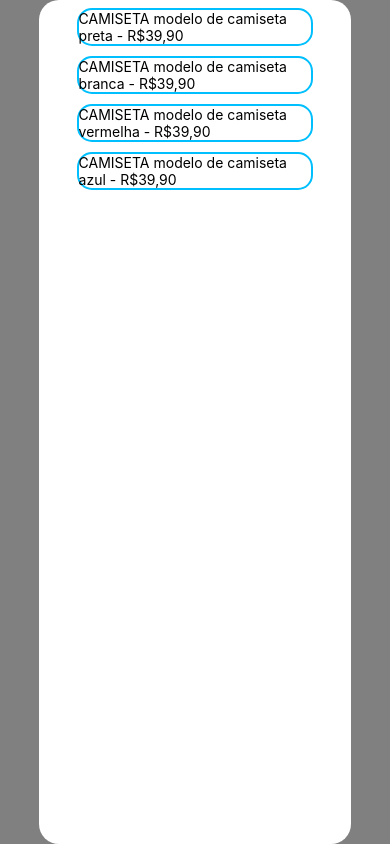
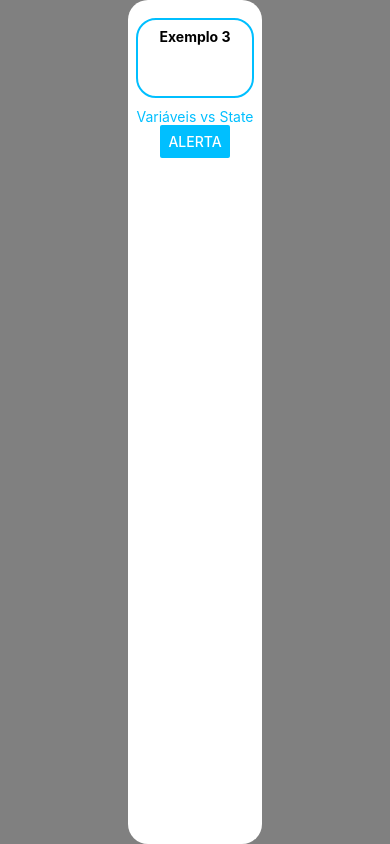
Before and after one commit to EmilyDuran/aula-introducao-expo, a React Native app: screen / in a window 390 px wide. Built offline with nearby package versions, Linux system fonts and the light colour scheme; grey boxes are pictures that could not be loaded; what react-native-responsive-fontsize would draw is missing.

Commit message:
atividade2

```diff
--- a/App.js
+++ b/App.js
@@ -2,14 +2,15 @@ import { StatusBar } from 'expo-status-bar';
 import { StyleSheet, Text, View } from 'react-native';
 
 import Constants from 'expo-constants';
-import Atividade from './src/atividade/atividade-02';
+import Atividade2 from './src/atividade/atividade-2';
+import Exemplo3 from './src/exemplos/ex-03';
 
 
 export default function App() {
   return (
     <View style={styles.container}>
-      <Atividade/>
-      <StatusBar style="auto" />
+      <Exemplo3/>
+      <StatusBar style="light" />
     </View>
   );
 }
--- /dev/null
+++ b/src/atividade/atividade-2/card/index.js
@@ -0,0 +1,20 @@
+import { View, Text, Image } from 'react-native';
+
+import styles from './styles';
+
+function Card({ titulo, children, img, valor }) {
+    return (
+        <View style={styles.container}>
+            <View>
+                <Image source={img} style={styles.imagem} />
+            </View>
+            <View style={styles.containerTxt}>
+                <Text style={styles.titulo}>{titulo}</Text>
+                <Text style={styles.texto}>{children}</Text>
+                <Text style={styles.titulo}>{`R$ ${valor}`}</Text>
+            </View>
+        </View>
+    );
+}
+
+export default Card;
--- /dev/null
+++ b/src/atividade/atividade-2/card/styles.js
@@ -0,0 +1,39 @@
+import { StyleSheet } from 'react-native';
+import { RFPercentage } from 'react-native-responsive-fontsize';
+
+const styles = StyleSheet.create({
+    container: {
+        flexDirection: 'row',
+        backgroundColor: '#fafafa',
+        borderWidth: RFPercentage(0.6),
+        width: '95%',
+        padding: 8,
+        alignItems: 'center',
+        borderRadius: 20,
+        marginBottom: RFPercentage(1),
+    },
+    containerTxt: {
+        flexDirection: 'column',
+        width: '70%',
+        paddingLeft: RFPercentage(1),
+    },
+    titulo: {
+        fontSize: RFPercentage(2.5),
+        color: '#121212',
+        fontWeight: 'bold',
+        marginBottom: RFPercentage(1),
+    },
+    texto: {
+        fontSize: RFPercentage(2.2),
+        flexWrap: 'wrap',
+        color: '#121212',
+    },
+    imagem: {
+        height: RFPercentage(10),
+        width: RFPercentage(10),
+        // width: '80%',
+        resizeMode: 'contain',
+    },
+});
+
+export default styles;
--- /dev/null
+++ b/src/atividade/atividade-2/index.js
@@ -0,0 +1,25 @@
+import { View, Text, Image } from 'react-native';
+
+import styles from './styles';
+
+import Card from './card';
+
+import img1 from '../../../assets/camisa_branca.png';
+import img2 from '../../../assets/camisa_preta.png';
+import img3 from '../../../assets/camiseta_azul.png';
+import img4 from '../../../assets/camiseta_vermelha.png';
+
+
+function Atividade2 () {
+    return(
+        <View style={styles.container}>
+            <Text style={styles.titulo}>Atividade 2</Text>
+            <Card titulo={'Camisa Polo Branca'} img={img1} valor={'350,00'}>Camisa modelo clássico.</Card>
+            <Card titulo={'Camisa Polo Preta'} img={img2} valor={'380,00'}>Camisa modelo clássico.</Card>
+            <Card titulo={'Camisa Azul Lisa'} img={img3} valor={'150,00'}>Camisa cleção verão 2021.</Card>
+            <Card titulo={'Camisa Vermelha Lisa'} img={img4} valor={'180,00'}>Camisa Summer Pack.</Card>
+        </View>
+    );
+}
+
+export default Atividade2;
--- /dev/null
+++ b/src/atividade/atividade-2/styles.js
@@ -0,0 +1,29 @@
+import { StyleSheet } from 'react-native';
+import { RFPercentage } from 'react-native-responsive-fontsize';
+
+const styles = StyleSheet.create({
+    container: {
+        backgroundColor: '#fff',
+        padding: 8,
+        flex: 1,
+        alignItems: 'center',
+        borderRadius: 20,
+    },
+    titulo: {
+        fontSize: RFPercentage(3),
+        color: 'deepskyblue',
+        fontWeight: 'bold',
+        borderWidth: 2,
+        borderColor: 'deepskyblue',
+        marginTop: 10,
+        marginBottom: 10,
+        padding: 8,
+        width: '100%',
+        height: 80,
+        textAlign: 'center',
+        textAlignVertical: 'center',
+        borderRadius: 20,
+    },
+});
+
+export default styles;
--- /dev/null
+++ b/src/exemplos/ex-03/index.js
@@ -0,0 +1,20 @@
+import { View, Text, Button } from 'react-native';
+
+import styles from './styles';
+
+function Exemplo3 () {
+  return(
+    <View style={styles.container}>
+      <Text style={styles.titulo}>Exemplo 3</Text>
+      <Text style={styles.texto}>Variáveis vs State</Text>
+      <Button
+        onPress={() => {}}
+        title="Alerta"
+        color="deepskyblue"
+        accessibilityLabel="Mensagem de alerta"
+      />
+    </View>
+  );
+}
+
+export default Exemplo3;
--- /dev/null
+++ b/src/exemplos/ex-03/styles.js
@@ -0,0 +1,32 @@
+import { StyleSheet } from "react-native";
+import { RFPercentage } from 'react-native-responsive-fontsize'
+
+const styles = StyleSheet.create({
+  container: {
+    backgroundColor: '#fff',
+    padding: 8,
+    flex: 1,
+    alignItems: 'center',
+    borderRadius: 20,
+  },
+  titulo: {
+      fontSize: RFPercentage(3),
+      fontWeight: 'bold',
+      borderWidth: 2,
+      borderColor: 'deepskyblue',
+      marginTop: 10,
+      marginBottom: 10,
+      padding: 8,
+      width: '100%',
+      height: 80,
+      textAlign: 'center',
+      textAlignVertical: 'center',
+      borderRadius: 20,
+  },
+  texto: {
+    fontSize: RFPercentage(2.2),
+    color: 'deepskyblue',
+  }
+});
+
+export default styles;
```
Also changed, not shown: src/atividade/atividade-emily/index.js (renamed from src/atividade/atividade-02/index.js), src/atividade/atividade-emily/mensagem/index.js (renamed from src/atividade/atividade-02/mensagem/index.js), src/atividade/atividade-emily/mensagem/styles.js (renamed from src/atividade/atividade-02/mensagem/styles.js), src/atividade/atividade-emily/styles.js (renamed from src/atividade/atividade-02/styles.js).
